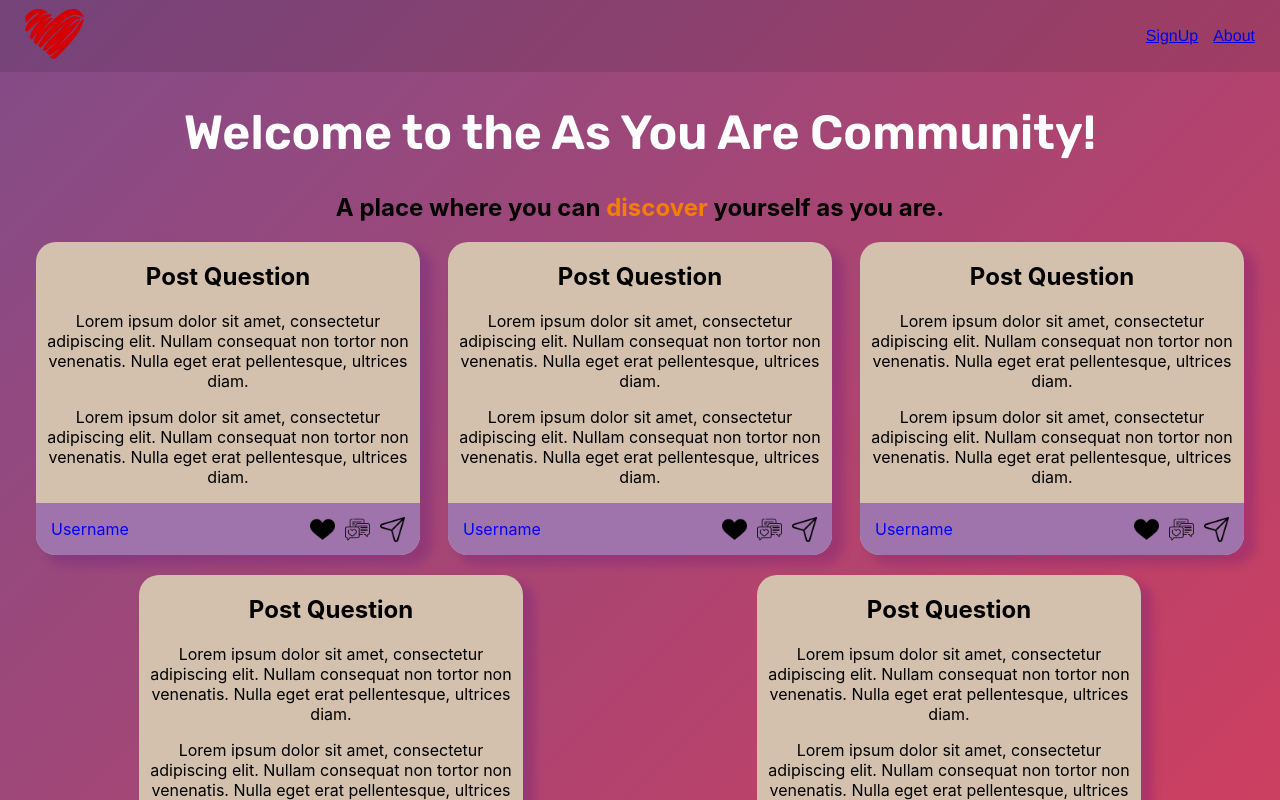
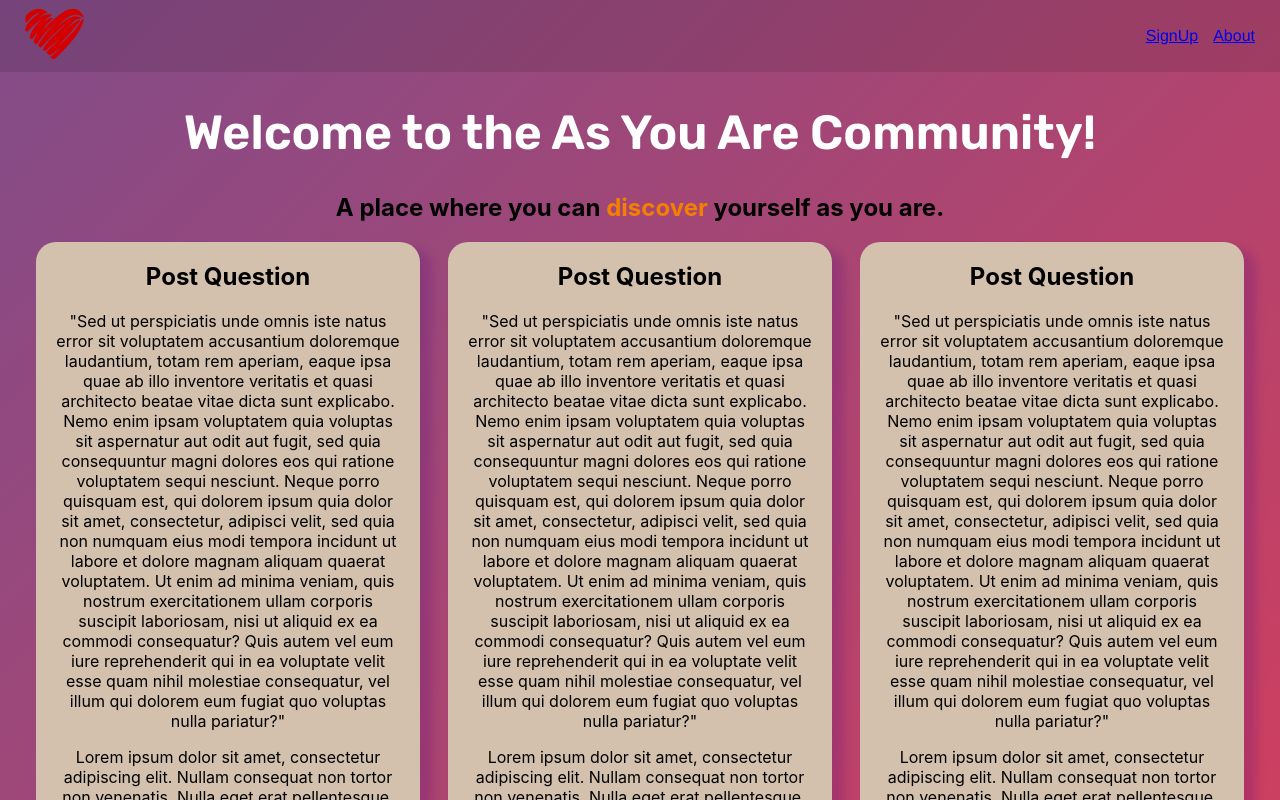
Before and after one commit to msi-ism/aya-journal-app, a React (Create React App) app: page / in a window 1280 px wide. Shown: the top 800 px of the page. Built offline with nearby package versions, Linux system fonts and the light colour scheme.

Commit message:
fixed post card margin

```diff
--- a/src/components/PostCard.js
+++ b/src/components/PostCard.js
@@ -5,12 +5,14 @@
 const PostCard = () => {
     return (
         <div className="post-card">
-            <h2>Post Question</h2>
-            <p>Lorem ipsum dolor sit amet, consectetur adipiscing elit. Nullam consequat non tortor non venenatis. Nulla eget erat pellentesque, ultrices diam.
-            </p>
-            <p>
-            Lorem ipsum dolor sit amet, consectetur adipiscing elit. Nullam consequat non tortor non venenatis. Nulla eget erat pellentesque, ultrices diam.
-            </p>
+                <h2>Post Question</h2>
+            <div className='post-card-body'>
+                <p>"Sed ut perspiciatis unde omnis iste natus error sit voluptatem accusantium doloremque laudantium, totam rem aperiam, eaque ipsa quae ab illo inventore veritatis et quasi architecto beatae vitae dicta sunt explicabo. Nemo enim ipsam voluptatem quia voluptas sit aspernatur aut odit aut fugit, sed quia consequuntur magni dolores eos qui ratione voluptatem sequi nesciunt. Neque porro quisquam est, qui dolorem ipsum quia dolor sit amet, consectetur, adipisci velit, sed quia non numquam eius modi tempora incidunt ut labore et dolore magnam aliquam quaerat voluptatem. Ut enim ad minima veniam, quis nostrum exercitationem ullam corporis suscipit laboriosam, nisi ut aliquid ex ea commodi consequatur? Quis autem vel eum iure reprehenderit qui in ea voluptate velit esse quam nihil molestiae consequatur, vel illum qui dolorem eum fugiat quo voluptas nulla pariatur?"
+                </p>
+                <p>
+                Lorem ipsum dolor sit amet, consectetur adipiscing elit. Nullam consequat non tortor non venenatis. Nulla eget erat pellentesque, ultrices diam.
+                </p>
+            </div>
             <div className="lower-card">
                 <div className='card-user'>
                     <p>Username</p>
--- a/src/index.css
+++ b/src/index.css
@@ -260,6 +260,10 @@
   border-radius: 20px;
 }
 
+.post-card > .post-card-body {
+  padding: 0px 20px 15px 20px;
+}
+
 .post-card > .lower-card {
   display: flex;
   flex-direction: row;
@@ -277,6 +281,7 @@
   display: inline-flex;
   flex: 1;
   color: blue;
+  cursor: pointer;
 }
 
 .lower-card > .card-actions {
@@ -284,6 +289,7 @@
   align-items: center;
   align-self: right;
   gap: 10px;
+  cursor: pointer;
 }
 
 .card-actions > .card-ico {
@@ -306,7 +312,7 @@
 .feed-container {
   display: flex;
   width: 100%;
-  height: 100vh;
+  height: auto;
   background-color: transparent;
 
 
@@ -368,6 +374,7 @@
   justify-content: center;
   align-items: center;
   height: 25%;
+  color: white;
 
 }
 
@@ -387,6 +394,7 @@
   padding-top: 5px;
   padding-bottom: 5px;
   height: 50px;
+  color: white;
 }
 
 
```
